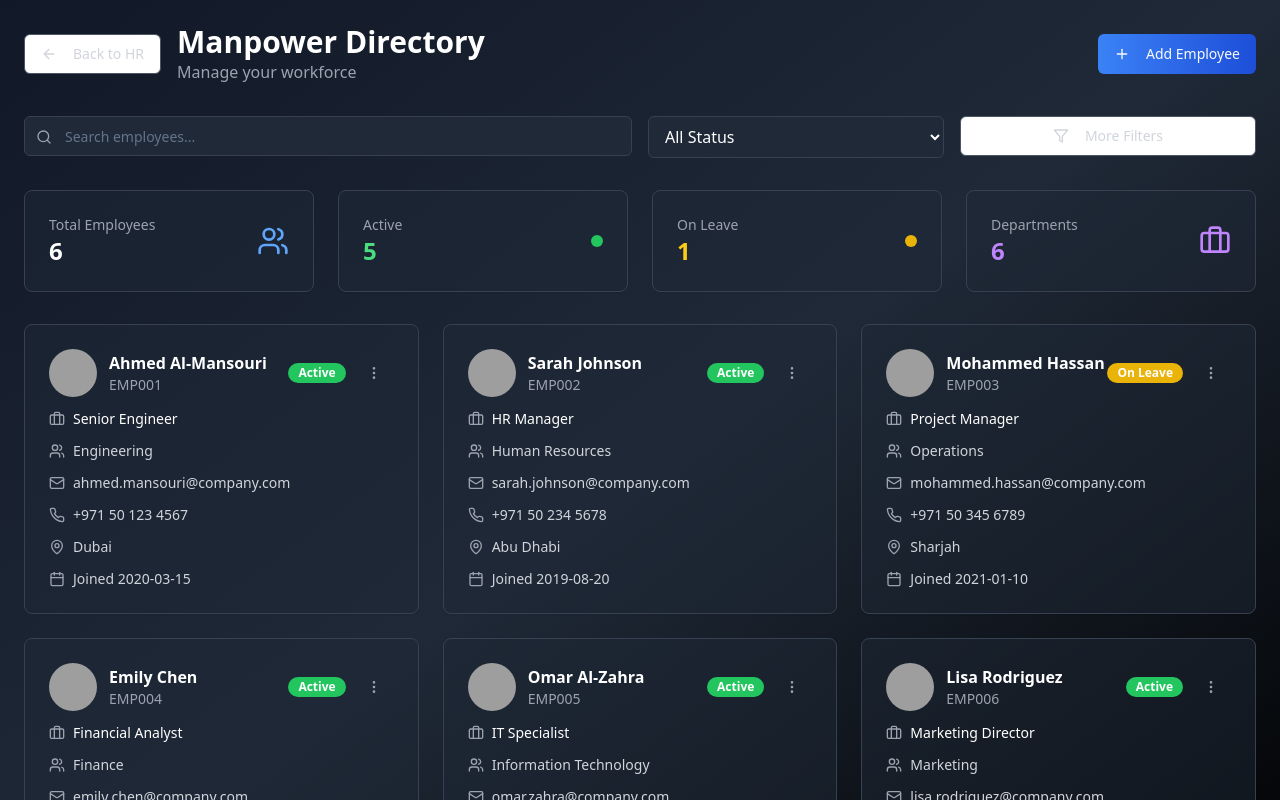
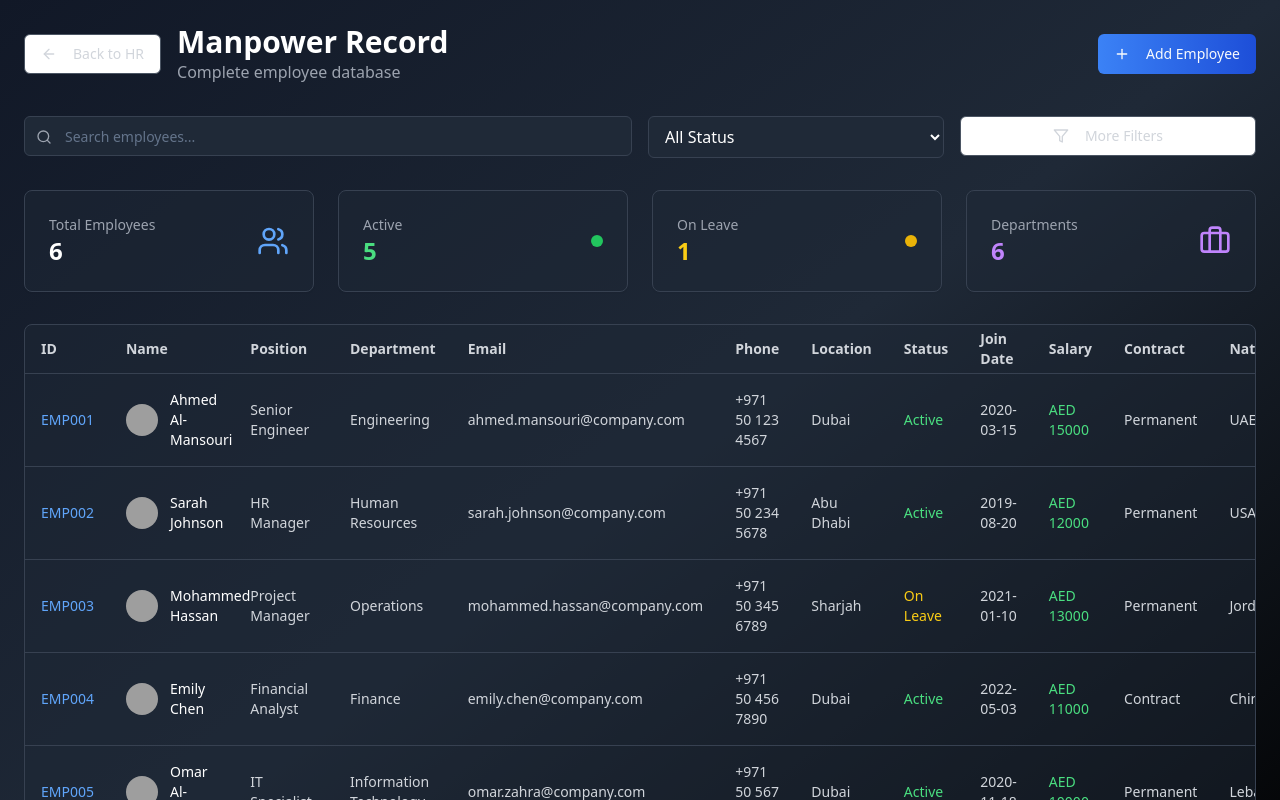
Before and after one commit to ujsen/vater-hr-nexus, a React (Vite) app: page /hr/manpower in a window 1280 px wide. Shown: the top 800 px of the page. Built offline with nearby package versions, Linux system fonts and the light colour scheme; grey boxes are pictures that could not be loaded.

Commit message:
Refactor: Manpower UI to match design
Update the Manpower directory UI to align with the existing design, including table layout and data display.

```diff
--- a/src/pages/hr/Manpower.tsx
+++ b/src/pages/hr/Manpower.tsx
@@ -1,18 +1,26 @@
-
 import { useState } from "react";
 import { Card, CardContent } from "@/components/ui/card";
 import { Button } from "@/components/ui/button";
 import { Input } from "@/components/ui/input";
+import {
+  Table,
+  TableBody,
+  TableCell,
+  TableHead,
+  TableHeader,
+  TableRow,
+} from "@/components/ui/table";
 import {
   ArrowLeft,
   Search,
   Plus,
   Users,
   Filter,
-  Briefcase
+  Briefcase,
+  Edit,
+  Trash2
 } from "lucide-react";
 import { useNavigate } from "react-router-dom";
-import { EmployeeCard } from "@/components/hr/EmployeeCard";
 import { EmployeeForm } from "@/components/hr/EmployeeForm";
 import { useToast } from "@/hooks/use-toast";
 
@@ -35,6 +43,13 @@ const Manpower = () => {
       location: "Dubai",
       status: "Active",
       joinDate: "2020-03-15",
+      salary: "15000",
+      contractType: "Permanent",
+      nationality: "UAE",
+      passportNo: "A1234567",
+      visaStatus: "Valid",
+      workPermit: "Valid",
+      emergencyContact: "+971 50 999 8888",
       avatar: "https://images.unsplash.com/photo-1507003211169-0a1dd7228f2d?w=100&h=100&fit=crop&crop=face"
     },
     {
@@ -47,6 +62,13 @@ const Manpower = () => {
       location: "Abu Dhabi",
       status: "Active",
       joinDate: "2019-08-20",
+      salary: "12000",
+      contractType: "Permanent",
+      nationality: "USA",
+      passportNo: "B2345678",
+      visaStatus: "Valid",
+      workPermit: "Valid",
+      emergencyContact: "+971 50 888 7777",
       avatar: "https://images.unsplash.com/photo-1494790108755-2616b612b786?w=100&h=100&fit=crop&crop=face"
     },
     {
@@ -59,6 +81,13 @@ const Manpower = () => {
       location: "Sharjah",
       status: "On Leave",
       joinDate: "2021-01-10",
+      salary: "13000",
+      contractType: "Permanent",
+      nationality: "Jordan",
+      passportNo: "C3456789",
+      visaStatus: "Valid",
+      workPermit: "Valid",
+      emergencyContact: "+971 50 777 6666",
       avatar: "https://images.unsplash.com/photo-1472099645785-5658abf4ff4e?w=100&h=100&fit=crop&crop=face"
     },
     {
@@ -71,6 +100,13 @@ const Manpower = () => {
       location: "Dubai",
       status: "Active",
       joinDate: "2022-05-03",
+      salary: "11000",
+      contractType: "Contract",
+      nationality: "China",
+      passportNo: "D4567890",
+      visaStatus: "Valid",
+      workPermit: "Valid",
+      emergencyContact: "+971 50 666 5555",
       avatar: "https://images.unsplash.com/photo-1438761681033-6461ffad8d80?w=100&h=100&fit=crop&crop=face"
     },
     {
@@ -83,6 +119,13 @@ const Manpower = () => {
       location: "Dubai",
       status: "Active",
       joinDate: "2020-11-18",
+      salary: "10000",
+      contractType: "Permanent",
+      nationality: "Lebanon",
+      passportNo: "E5678901",
+      visaStatus: "Valid",
+      workPermit: "Valid",
+      emergencyContact: "+971 50 555 4444",
       avatar: "https://images.unsplash.com/photo-1500648767791-00dcc994a43e?w=100&h=100&fit=crop&crop=face"
     },
     {
@@ -95,6 +138,13 @@ const Manpower = () => {
       location: "Abu Dhabi",
       status: "Active",
       joinDate: "2018-12-01",
+      salary: "14000",
+      contractType: "Permanent",
+      nationality: "Spain",
+      passportNo: "F6789012",
+      visaStatus: "Valid",
+      workPermit: "Valid",
+      emergencyContact: "+971 50 444 3333",
       avatar: "https://images.unsplash.com/photo-1534528741775-53994a69daeb?w=100&h=100&fit=crop&crop=face"
     }
   ]);
@@ -102,7 +152,8 @@ const Manpower = () => {
   const filteredEmployees = employees.filter(employee => {
     const matchesSearch = employee.name.toLowerCase().includes(searchTerm.toLowerCase()) ||
                          employee.position.toLowerCase().includes(searchTerm.toLowerCase()) ||
-                         employee.department.toLowerCase().includes(searchTerm.toLowerCase());
+                         employee.department.toLowerCase().includes(searchTerm.toLowerCase()) ||
+                         employee.id.toLowerCase().includes(searchTerm.toLowerCase());
     const matchesFilter = filterStatus === "all" || employee.status.toLowerCase() === filterStatus.toLowerCase();
     return matchesSearch && matchesFilter;
   });
@@ -143,6 +194,15 @@ const Manpower = () => {
     }
   };
 
+  const getStatusColor = (status: string) => {
+    switch (status) {
+      case "Active": return "text-green-400";
+      case "On Leave": return "text-yellow-400";
+      case "Inactive": return "text-red-400";
+      default: return "text-gray-400";
+    }
+  };
+
   return (
     <div className="min-h-screen bg-gradient-to-br from-gray-900 via-gray-800 to-black p-6">
       <div className="max-w-7xl mx-auto">
@@ -158,8 +218,8 @@ const Manpower = () => {
               Back to HR
             </Button>
             <div>
-              <h1 className="text-3xl font-bold text-white">Manpower Directory</h1>
-              <p className="text-gray-400">Manage your workforce</p>
+              <h1 className="text-3xl font-bold text-white">Manpower Record</h1>
+              <p className="text-gray-400">Complete employee database</p>
             </div>
           </div>
           <Button
@@ -255,17 +315,87 @@ const Manpower = () => {
           </Card>
         </div>
 
-        {/* Employee Cards */}
-        <div className="grid grid-cols-1 md:grid-cols-2 lg:grid-cols-3 gap-6">
-          {filteredEmployees.map((employee) => (
-            <EmployeeCard
-              key={employee.id}
-              employee={employee}
-              onEdit={handleEditEmployee}
-              onDelete={handleDeleteEmployee}
-            />
-          ))}
-        </div>
+        {/* Employee Table */}
+        <Card className="bg-gray-800/50 border-gray-700">
+          <CardContent className="p-0">
+            <div className="overflow-x-auto">
+              <Table>
+                <TableHeader>
+                  <TableRow className="border-gray-700 hover:bg-gray-700/50">
+                    <TableHead className="text-gray-300 font-semibold">ID</TableHead>
+                    <TableHead className="text-gray-300 font-semibold">Name</TableHead>
+                    <TableHead className="text-gray-300 font-semibold">Position</TableHead>
+                    <TableHead className="text-gray-300 font-semibold">Department</TableHead>
+                    <TableHead className="text-gray-300 font-semibold">Email</TableHead>
+                    <TableHead className="text-gray-300 font-semibold">Phone</TableHead>
+                    <TableHead className="text-gray-300 font-semibold">Location</TableHead>
+                    <TableHead className="text-gray-300 font-semibold">Status</TableHead>
+                    <TableHead className="text-gray-300 font-semibold">Join Date</TableHead>
+                    <TableHead className="text-gray-300 font-semibold">Salary</TableHead>
+                    <TableHead className="text-gray-300 font-semibold">Contract</TableHead>
+                    <TableHead className="text-gray-300 font-semibold">Nationality</TableHead>
+                    <TableHead className="text-gray-300 font-semibold">Passport</TableHead>
+                    <TableHead className="text-gray-300 font-semibold">Visa Status</TableHead>
+                    <TableHead className="text-gray-300 font-semibold">Work Permit</TableHead>
+                    <TableHead className="text-gray-300 font-semibold">Emergency</TableHead>
+                    <TableHead className="text-gray-300 font-semibold">Actions</TableHead>
+                  </TableRow>
+                </TableHeader>
+                <TableBody>
+                  {filteredEmployees.map((employee) => (
+                    <TableRow key={employee.id} className="border-gray-700 hover:bg-gray-700/30">
+                      <TableCell className="text-blue-400 font-medium">{employee.id}</TableCell>
+                      <TableCell>
+                        <div className="flex items-center space-x-3">
+                          <img
+                            src={employee.avatar}
+                            alt={employee.name}
+                            className="w-8 h-8 rounded-full object-cover"
+                          />
+                          <span className="text-white font-medium">{employee.name}</span>
+                        </div>
+                      </TableCell>
+                      <TableCell className="text-gray-300">{employee.position}</TableCell>
+                      <TableCell className="text-gray-300">{employee.department}</TableCell>
+                      <TableCell className="text-gray-300">{employee.email}</TableCell>
+                      <TableCell className="text-gray-300">{employee.phone}</TableCell>
+                      <TableCell className="text-gray-300">{employee.location}</TableCell>
+                      <TableCell className={getStatusColor(employee.status)}>{employee.status}</TableCell>
+                      <TableCell className="text-gray-300">{employee.joinDate}</TableCell>
+                      <TableCell className="text-green-400">AED {employee.salary}</TableCell>
+                      <TableCell className="text-gray-300">{employee.contractType}</TableCell>
+                      <TableCell className="text-gray-300">{employee.nationality}</TableCell>
+                      <TableCell className="text-gray-300">{employee.passportNo}</TableCell>
+                      <TableCell className="text-green-400">{employee.visaStatus}</TableCell>
+                      <TableCell className="text-green-400">{employee.workPermit}</TableCell>
+                      <TableCell className="text-gray-300">{employee.emergencyContact}</TableCell>
+                      <TableCell>
+                        <div className="flex space-x-2">
+                          <Button
+                            size="sm"
+                            variant="outline"
+                            onClick={() => handleEditEmployee(employee)}
+                            className="text-blue-400 border-blue-400 hover:bg-blue-400/10"
+                          >
+                            <Edit className="w-3 h-3" />
+                          </Button>
+                          <Button
+                            size="sm"
+                            variant="outline"
+                            onClick={() => handleDeleteEmployee(employee.id)}
+                            className="text-red-400 border-red-400 hover:bg-red-400/10"
+                          >
+                            <Trash2 className="w-3 h-3" />
+                          </Button>
+                        </div>
+                      </TableCell>
+                    </TableRow>
+                  ))}
+                </TableBody>
+              </Table>
+            </div>
+          </CardContent>
+        </Card>
 
         {/* Employee Form Modal */}
         {showEmployeeForm && (
```
